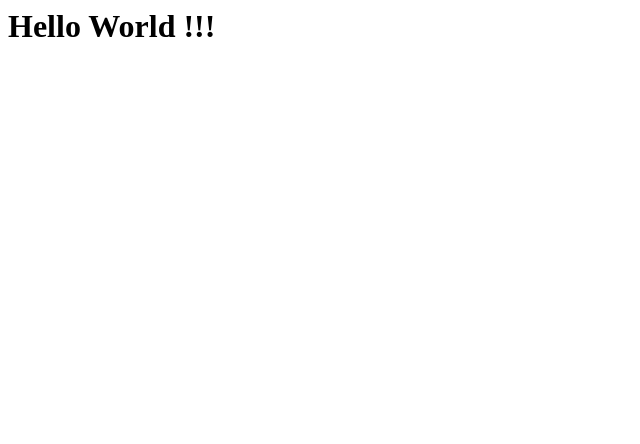
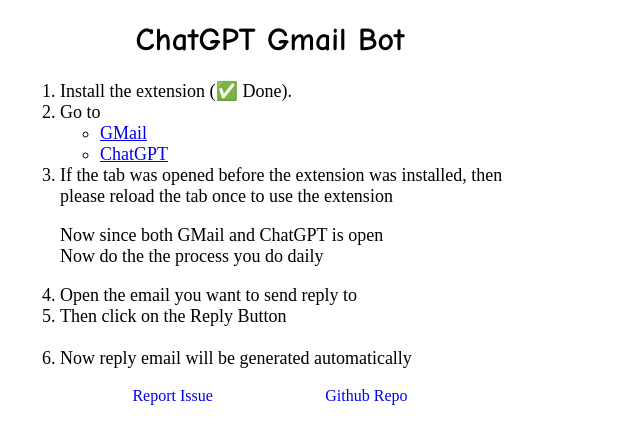
Before and after one commit to withrvr/ChatGPT-Gmail-Bot, a browser extension: page chrome-extension/index.html in a window 1280 px wide. Shown: the whole page, without its empty margins (0-640 px from the left). Drawn offline with Linux system fonts and the light colour scheme.

Commit message:
✅: version 1.0.0

```diff
--- a/chrome-extension/index.html
+++ b/chrome-extension/index.html
@@ -1,5 +1,96 @@
-<html>
+<!DOCTYPE html>
+<html lang="en">
+	<head>
+		<meta charset="UTF-8" />
+		<meta http-equiv="X-UA-Compatible" content="IE=edge" />
+		<meta name="viewport" content="width=device-width, initial-scale=1.0" />
+
+		<title>ChatGPT Gmail Bot - Chrome Extension</title>
+
+		<style>
+			body {
+				width: 500px;
+				margin: 20px;
+			}
+			footer {
+				display: flex;
+				flex-direction: row;
+				justify-content: space-evenly;
+			}
+			footer > a {
+				text-decoration: none;
+				font-weight: 500;
+			}
+			ol {
+				/* font-weight: bold; */
+				font-size: 18px;
+			}
+			h1 {
+				font-family: "Comic Sans MS", "Comic Sans", cursive;
+			}
+		</style>
+	</head>
+
 	<body>
-		<h1>Hello World !!!</h1>
+		<header style="text-align: center">
+			<h1>ChatGPT Gmail Bot</h1>
+		</header>
+		<main>
+			<ol>
+				<li>Install the extension (✅ Done).</li>
+				<li>
+					Go to
+					<ul>
+						<li>
+							<a href="https://mail.google.com/" target="_blank">
+								GMail
+							</a>
+						</li>
+						<li>
+							<a href="https://chat.openai.com/" target="_blank">
+								ChatGPT
+							</a>
+						</li>
+					</ul>
+				</li>
+				<li>
+					If the tab was opened before the extension was installed,
+					then please reload the tab once to use the extension
+				</li>
+				<p>
+					Now since both GMail and ChatGPT is open
+					<br />
+					Now do the the process you do daily
+				</p>
+				<li>Open the email you want to send reply to</li>
+				<li>Then click on the Reply Button</li>
+				<br />
+				<li>Now reply email will be generated automatically</li>
+			</ol>
+		</main>
+
+		<!-- <footer style="text-align: center"> -->
+		<footer>
+			<a
+				href="https://github.com/withrvr/ChatGPT-Gmail-Bot/issues/"
+				target="_blank"
+			>
+				Report Issue
+			</a>
+			<!-- &nbsp;&nbsp;|&nbsp;&nbsp; -->
+			<a
+				href="https://github.com/withrvr/ChatGPT-Gmail-Bot"
+				target="_blank"
+			>
+				Github Repo
+			</a>
+			<!-- &nbsp;|&nbsp;
+				<a
+					href="#"
+					target="_blank"
+				>
+					Rate Extension
+				</a> -->
+		</footer>
 	</body>
 </html>
```
Also changed, not shown: chrome-extension/logo.png (added), chrome-extension/manifest.json, screenshots/output-1.png (added), screenshots/output-2.png (added), 6 other files.
